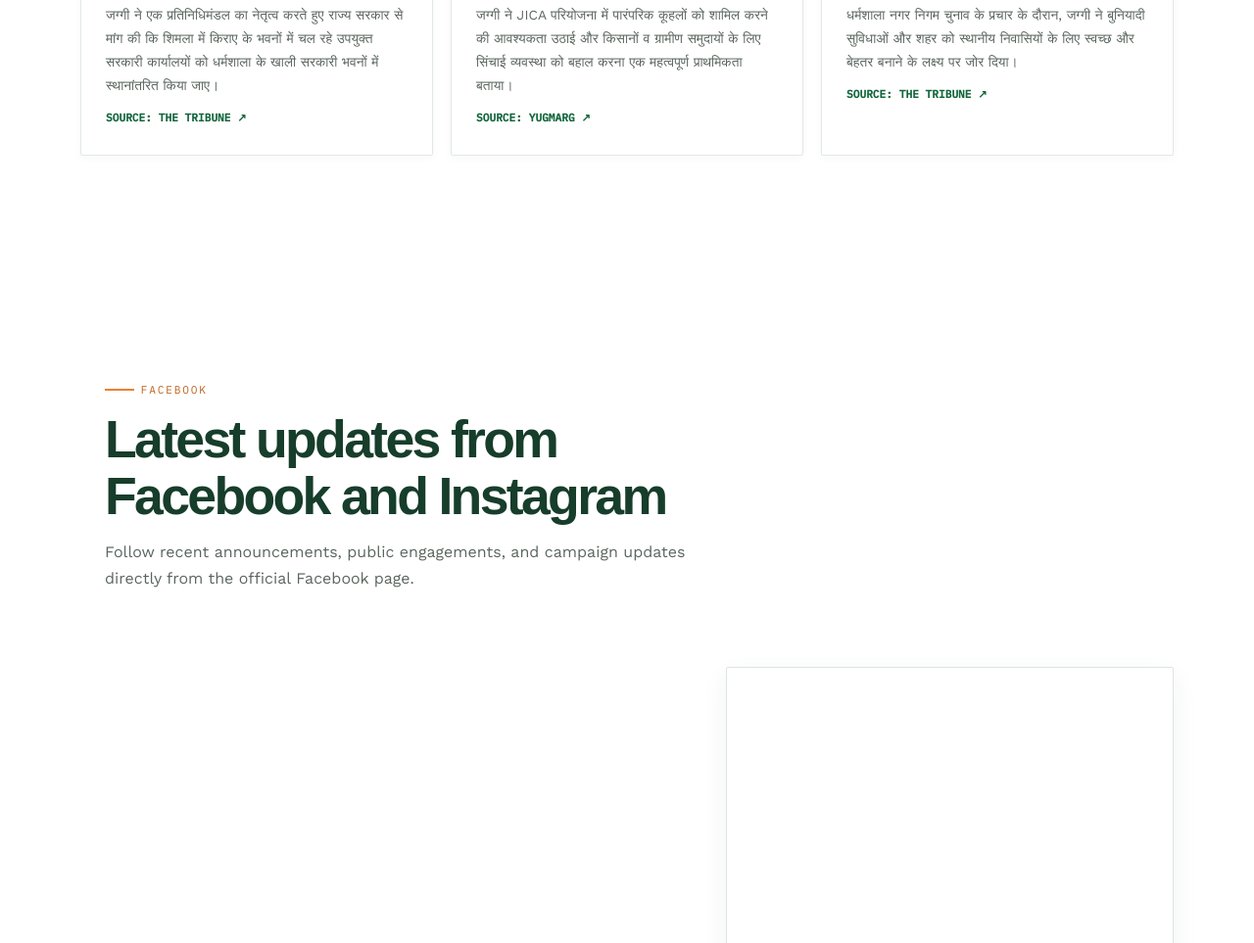
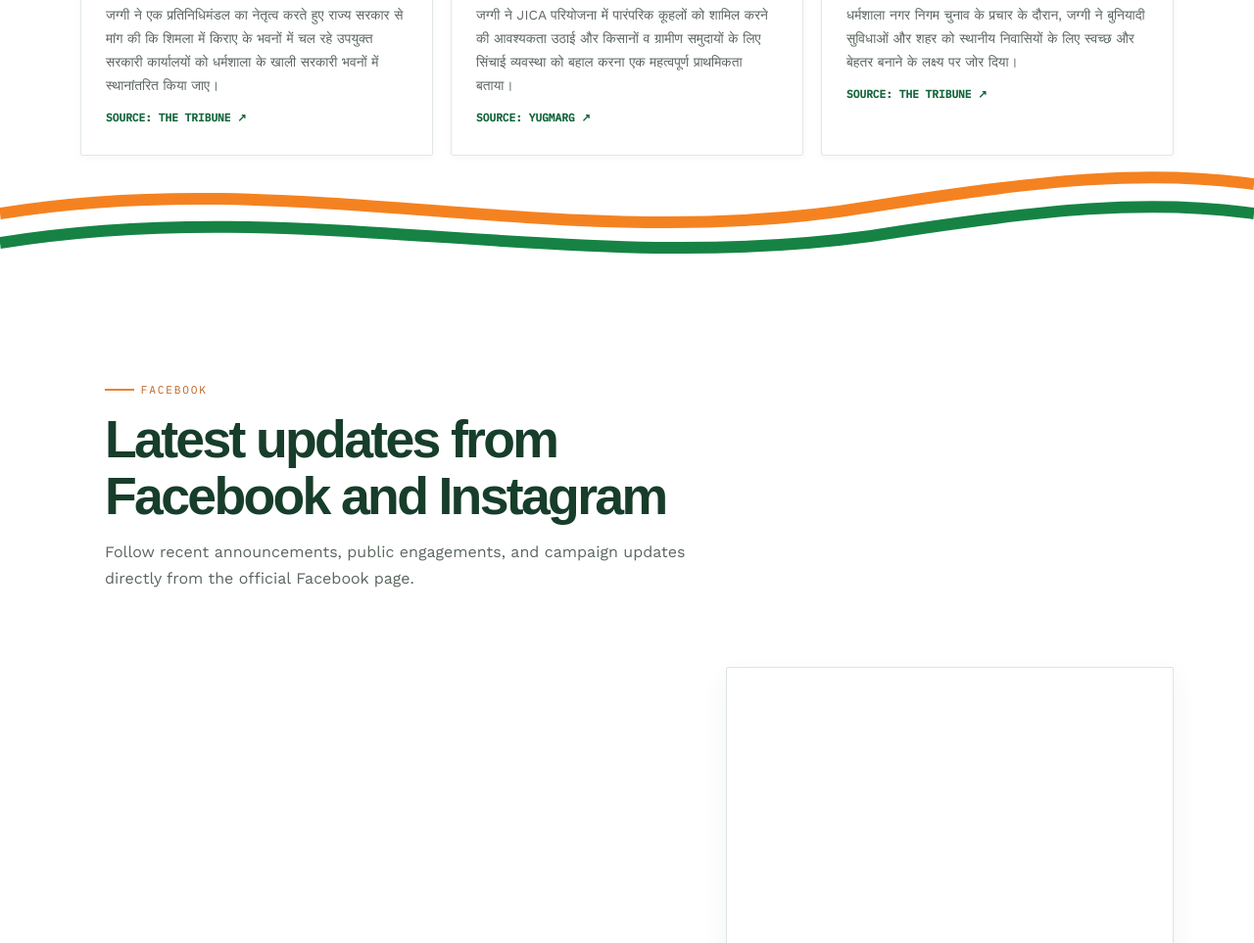
Before and after one commit to pranjalthakur123/jaggi-profile, a plain HTML site: page index.html in a window 1280 px wide. Shown: the part 4848-5811 px from the top of the page at 98% size. Drawn offline with nearby package versions, Linux system fonts and the light colour scheme; a script that the page names is missing.

Commit message:
first commit

```diff
--- a/index.html
+++ b/index.html
@@ -3508,6 +3508,17 @@
           </div>
         </div>
       </div>
+      <!-- BOTTOM TRICOLOR WAVE -->
+  <div class="init-wave">
+    <svg viewBox="0 0 1440 100" preserveAspectRatio="none">
+      <path d="M0,55 C350,5 650,100 1000,48 C1200,20 1320,10 1440,25"
+        fill="none" stroke="#f58220" stroke-width="12"/>
+      <path d="M0,70 C350,20 650,110 1000,63 C1200,35 1320,25 1440,40"
+        fill="none" stroke="#ffffff" stroke-width="12"/>
+      <path d="M0,85 C350,35 650,120 1000,78 C1200,50 1320,40 1440,55"
+        fill="none" stroke="#168344" stroke-width="12"/>
+    </svg>
+  </div>
     </section>
 
     <section id="facebook-feed">
```
